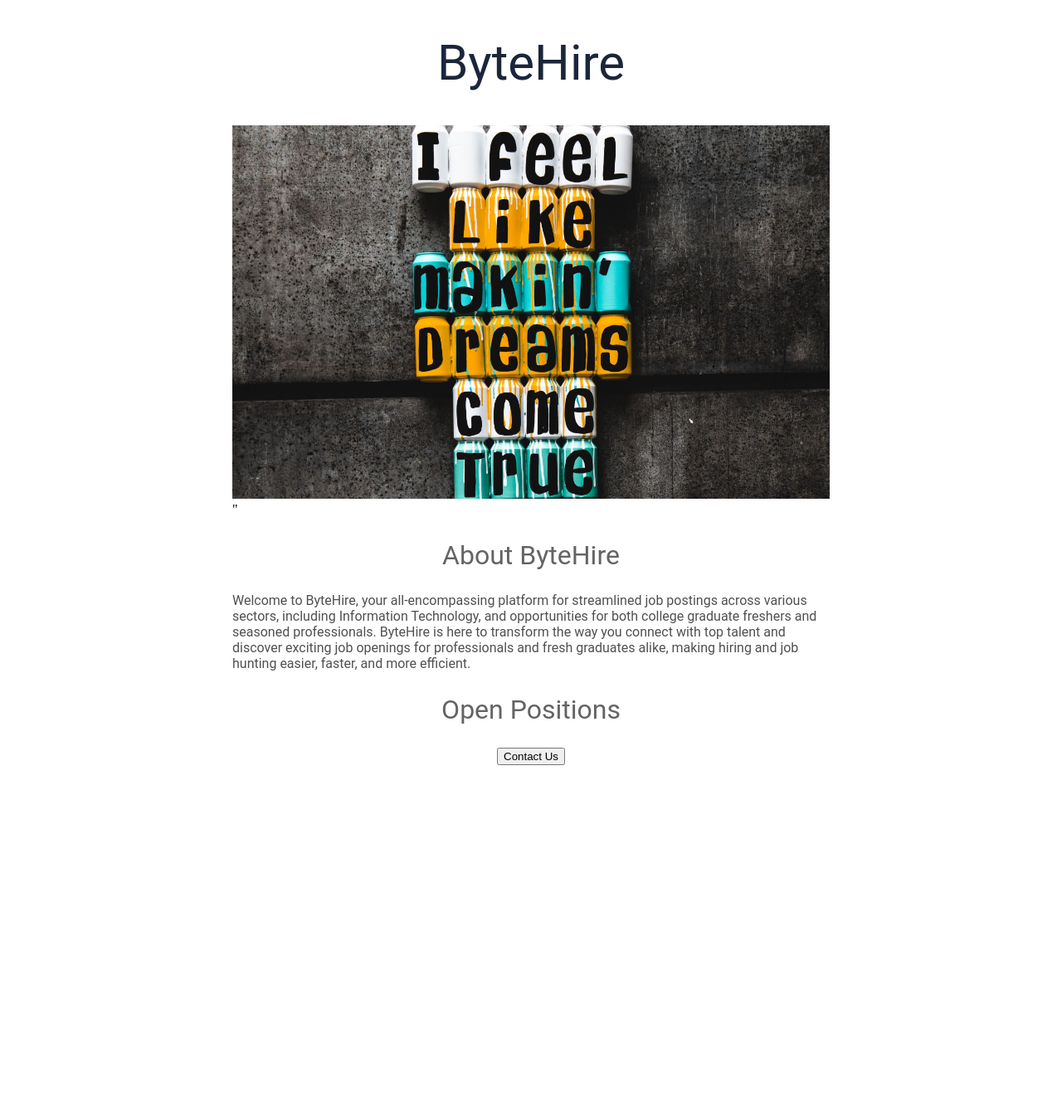
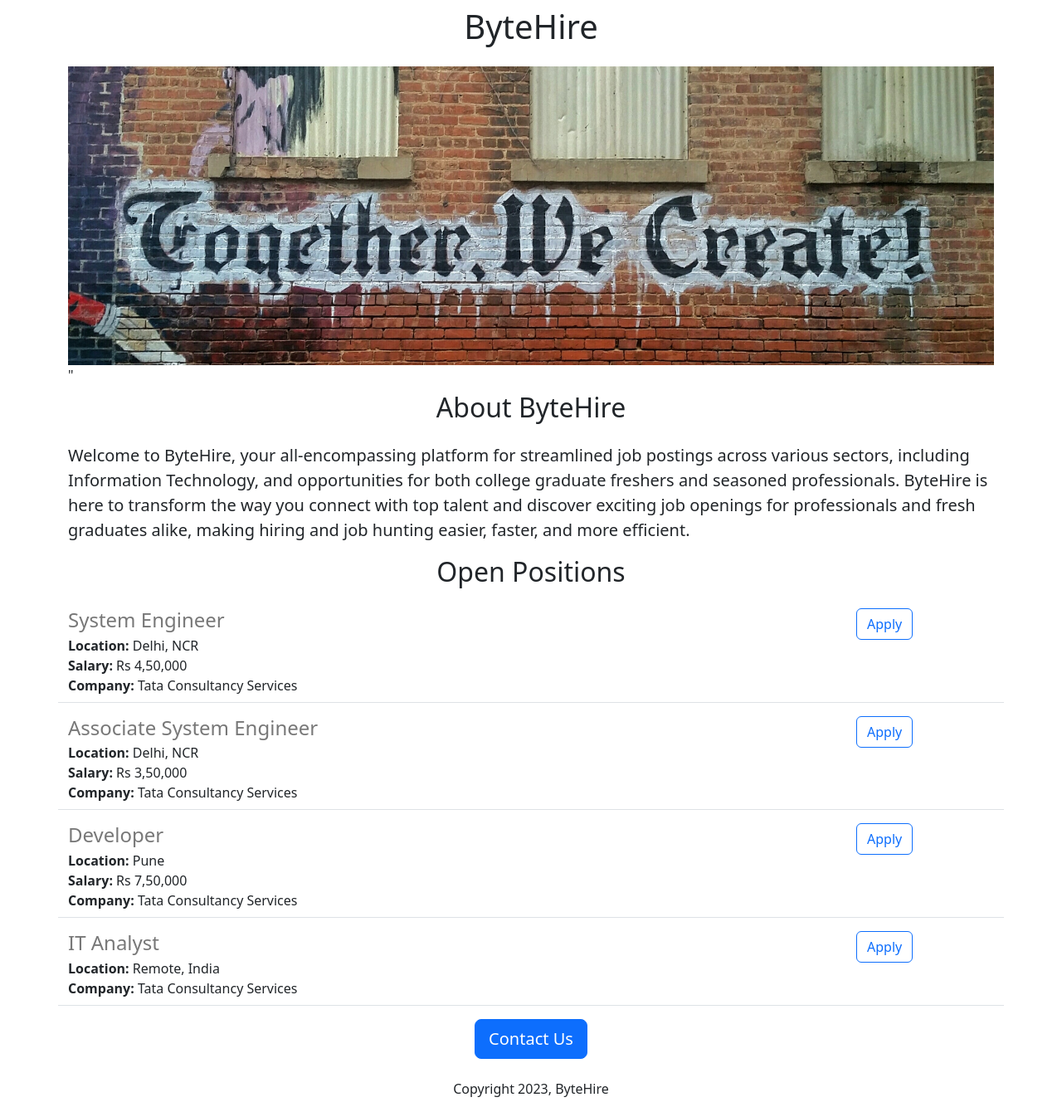
Before and after one commit to abhi7275/ByteHire, a Flask app: page / in a window 1280 px wide. Shown: the whole page at 83% size. Before the commit the page ends 922 px from the top, so only its background shows below. Run offline with Flask 3, Linux system fonts and the light colour scheme.

Commit message:
Added dynamic data, used bootstrap and created a API route

```diff
--- a/app.py
+++ b/app.py
@@ -1,12 +1,44 @@
-from flask import Flask, render_template
+from flask import Flask, render_template, jsonify
 
 app = Flask(__name__)
 
+JOBS = [
+  {
+    'id': 1,
+    'title': 'System Engineer',
+    'location': 'Delhi, NCR',
+    'salary': 'Rs 4,50,000',
+    'company': 'Tata Consultancy Services',
+  },
+    {
+    'id':2,
+    'title': 'Associate System Engineer',
+    'location': 'Delhi, NCR',
+    'salary': 'Rs 3,50,000',
+    'company': 'Tata Consultancy Services',
+  },
+  {
+    'id': 3,
+    'title': 'Developer',
+    'location': 'Pune',
+    'salary': 'Rs 7,50,000',
+    'company': 'Tata Consultancy Services',
+  },
+  {
+    'id': 4,
+    'title': 'IT Analyst',
+    'location': 'Remote, India',
+    'company': 'Tata Consultancy Services',
+  }
+]
 
 @app.route("/")
 def hello_world():
-  return render_template('home.html')
+  return render_template('home.html', jobs=JOBS)
 
+@app.route("/api/jobs")
+def list_jobs():
+  return jsonify(JOBS)
 
 if __name__ == "__main__":
   app.run(host='0.0.0.0', debug=True)
--- a/templates/home.html
+++ b/templates/home.html
@@ -2,45 +2,34 @@
 <html>
   <head>
     <title>Byte Hire</title>
+        <meta charset="utf-8">
+    <meta name="viewport" content="width=device-width, initial-scale=1">
+    <link href="https://cdn.jsdelivr.net/npm/bootstrap@5.3.2/dist/css/bootstrap.min.css" rel="stylesheet" integrity="sha384-T3c6CoIi6uLrA9TneNEoa7RxnatzjcDSCmG1MXxSR1GAsXEV/Dwwykc2MPK8M2HN" crossorigin="anonymous">
+
     <style>
-      h1 {
-        font-size: 60px;
-        font-family: Roboto;
-        font-weight: normal;
-        color: rgb( 27, 38, 59);
-        text-align: center;
-      }
-      #banner {
+      #banner{
+        height: 360px;
         width: 100%;
-        height: 450px;;
         object-fit: cover;
-      }
-      h2 {
-        font-family: Roboto;
-        font-size: 32px;
-        color: rgb( 100, 100, 100);
-        text-align: center;
-        font-weight: normal;
-      }
-      .bodytext{
-        font-family: Roboto;
-        color: rgb( 80, 80, 80);
-      }
-      #container {
-        max-width: 720px;
-        margin: 0 auto;
       }
     </style>
   </head>
   <body>
-    <div id ="container">
-    <h1>ByteHire</h1>
-    <img id ="banner" src = "https://career-website.abhi7275.repl.co/static/banner-2.jpg" >"
-    <h2>About ByteHire</h2>
-    <p class="bodytext"> Welcome to ByteHire, your all-encompassing platform for streamlined job postings across various sectors, including Information Technology, and opportunities for both college graduate freshers and seasoned professionals. ByteHire is here to transform the way you connect with top talent and discover exciting job openings for professionals and fresh graduates alike, making hiring and job hunting easier, faster, and more efficient. </p>
-    <h2>Open Positions</h2>
-      <div style= "text-align: center;">
-    <button>Contact Us</button>
+    <div class ="container">
+    <h1 class="text-center mt-2 mb-4">ByteHire</h1>
+    <img class=img-fluid" id = "banner" src = "https://career-website.abhi7275.repl.co/static/banner.jpg" >"
+    <h2 class="text-center mt-2 mb-4">About ByteHire</h2>
+    <p class="lead"> Welcome to ByteHire, your all-encompassing platform for streamlined job postings across various sectors, including Information Technology, and opportunities for both college graduate freshers and seasoned professionals. ByteHire is here to transform the way you connect with top talent and discover exciting job openings for professionals and fresh graduates alike, making hiring and job hunting easier, faster, and more efficient. </p>
+    <h2 class="text-center mt-2 mb-4">Open Positions</h2>
+      <div>
+        {%for job in jobs%}
+        {% include 'joblist.html' %}
+        {%endfor%}
+        </div>
+
+      <div class= "text-center">
+    <button class="btn btn-primary btn-lg">Contact Us</button>
+        <p class="mt-4">Copyright 2023, ByteHire</p>
       </div>
     </div>
   </body>
--- /dev/null
+++ b/templates/joblist.html
@@ -0,0 +1,15 @@
+<div class = "border-bottom row" style="margin-bottom:16px; padding-bottom: 8px;">
+  <div class="col-10">
+  <h4 style="color:rgb(120,120,120); margin-bottom:4px;">{{job.title}}</h4>
+
+  <div><b>Location:</b> {{job.location}}</div>
+
+  {% if 'salary' in job %}
+  <div><b>Salary:</b> {{job.salary}}</div>
+  {% endif %}
+  <div><b>Company:</b> {{job.company}} </div>
+  </div>
+    <div class="col-2">
+  <button type="button" class="btn btn-outline-primary" >Apply</button>
+       </div>
+</div>
```
Also changed, not shown: static/banner-2.jpg (deleted), static/banner-3.jpg (deleted), static/banner.jpg (added).
